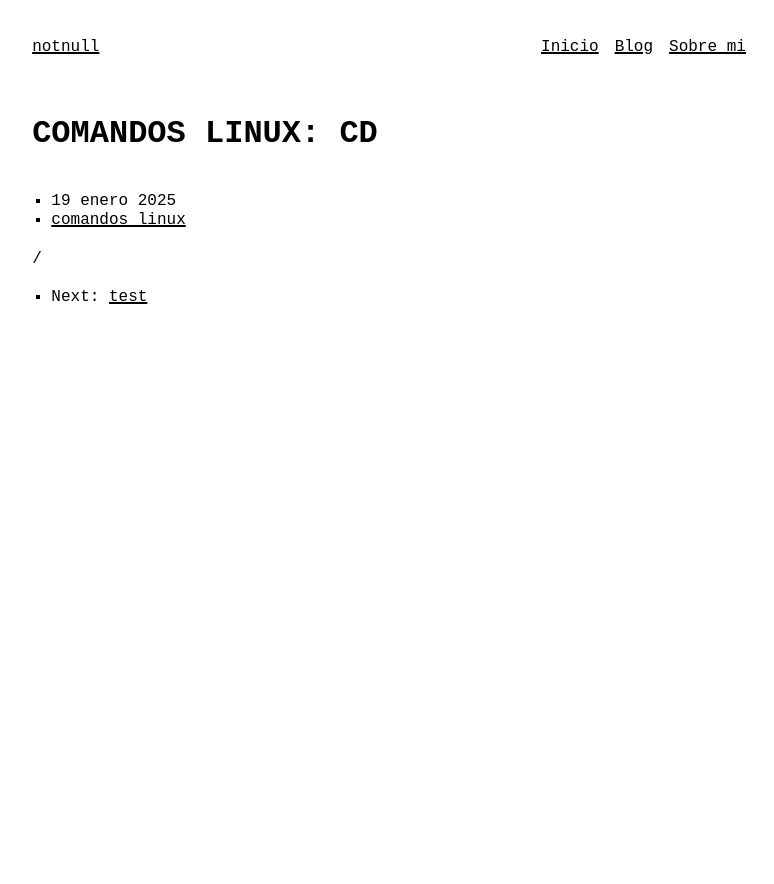
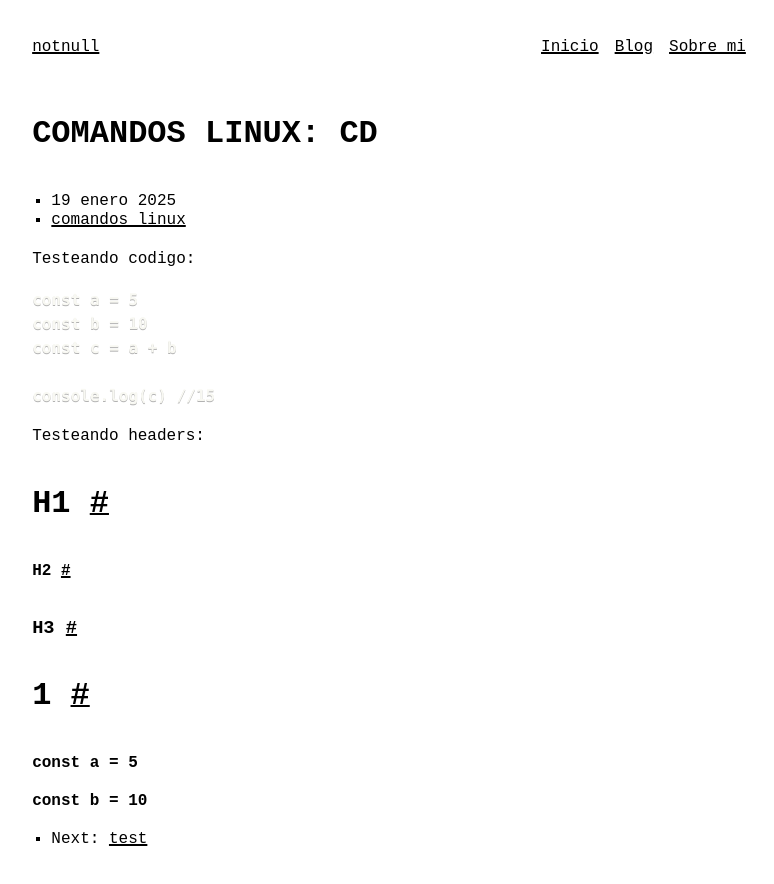
Before and after one commit to datadiego/pages-cms-blog, an Eleventy site: page content/blog/2025-01-19-comandos-linux-cd.md in a window 1280 px wide. Shown: the whole page, without its empty margins (243-1017 px from the left). Before the commit the page ends 800 px from the top, so only its background shows below. Built offline with nearby package versions, Linux system fonts and the light colour scheme; Eleventy itself is replaced by a stand-in of ours; code samples lack their colours; files that its build step writes are made by us from their sources.

Commit message:
Update content/blog/2025-01-19-comandos-linux-cd.md (via Pages CMS)

````diff
--- a/content/blog/2025-01-19-comandos-linux-cd.md
+++ b/content/blog/2025-01-19-comandos-linux-cd.md
@@ -5,4 +5,26 @@ draft: false
 tags:
   - comandos linux
 ---
-/
+Testeando codigo:
+
+```javascript
+const a = 5
+const b = 10
+const c = a + b
+
+console.log(c) //15
+```
+
+Testeando headers:
+
+# H1
+
+## H2
+
+### H3
+
+# 1
+
+`const a = 5`
+
+`const b = 10`
````
